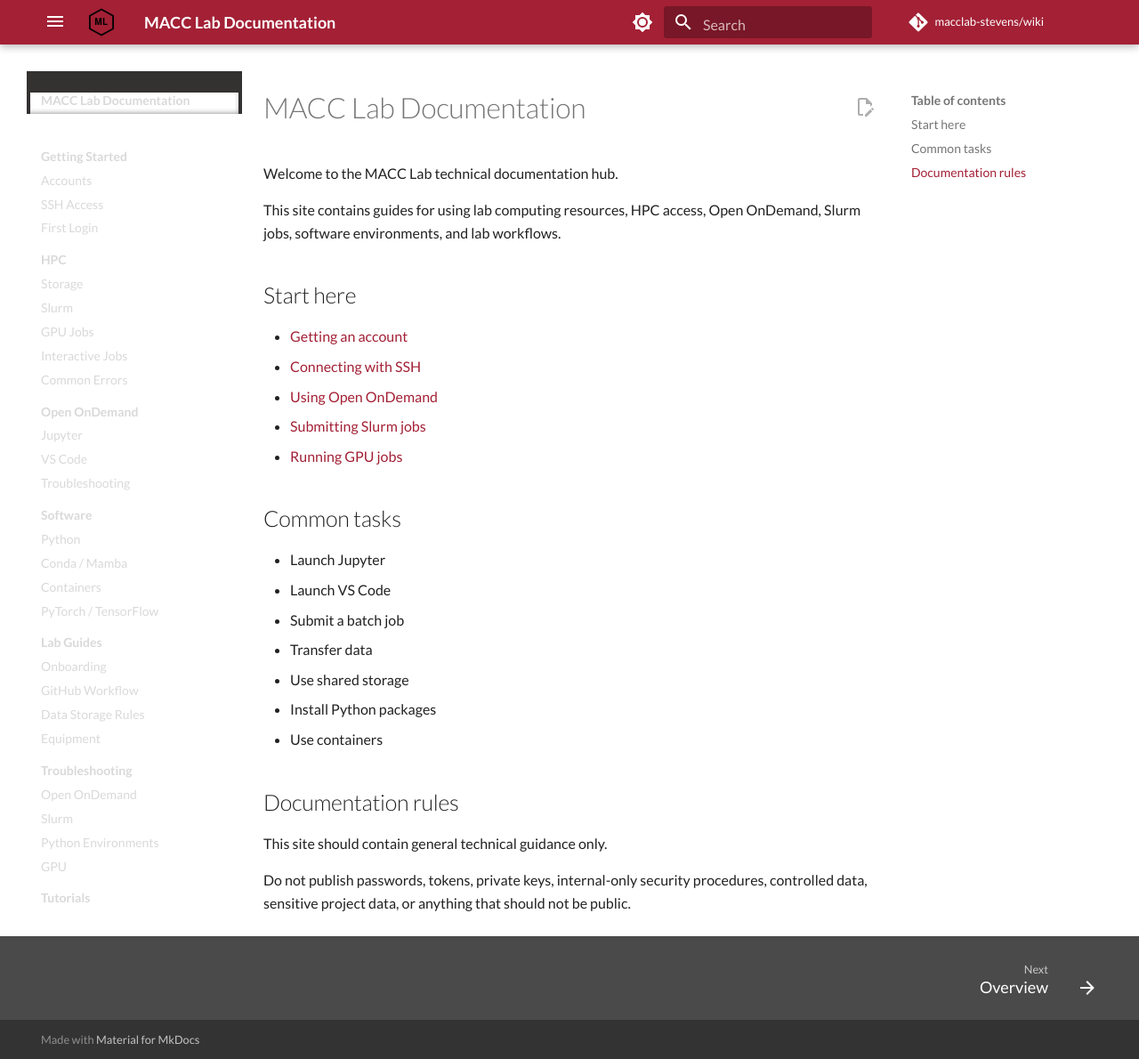
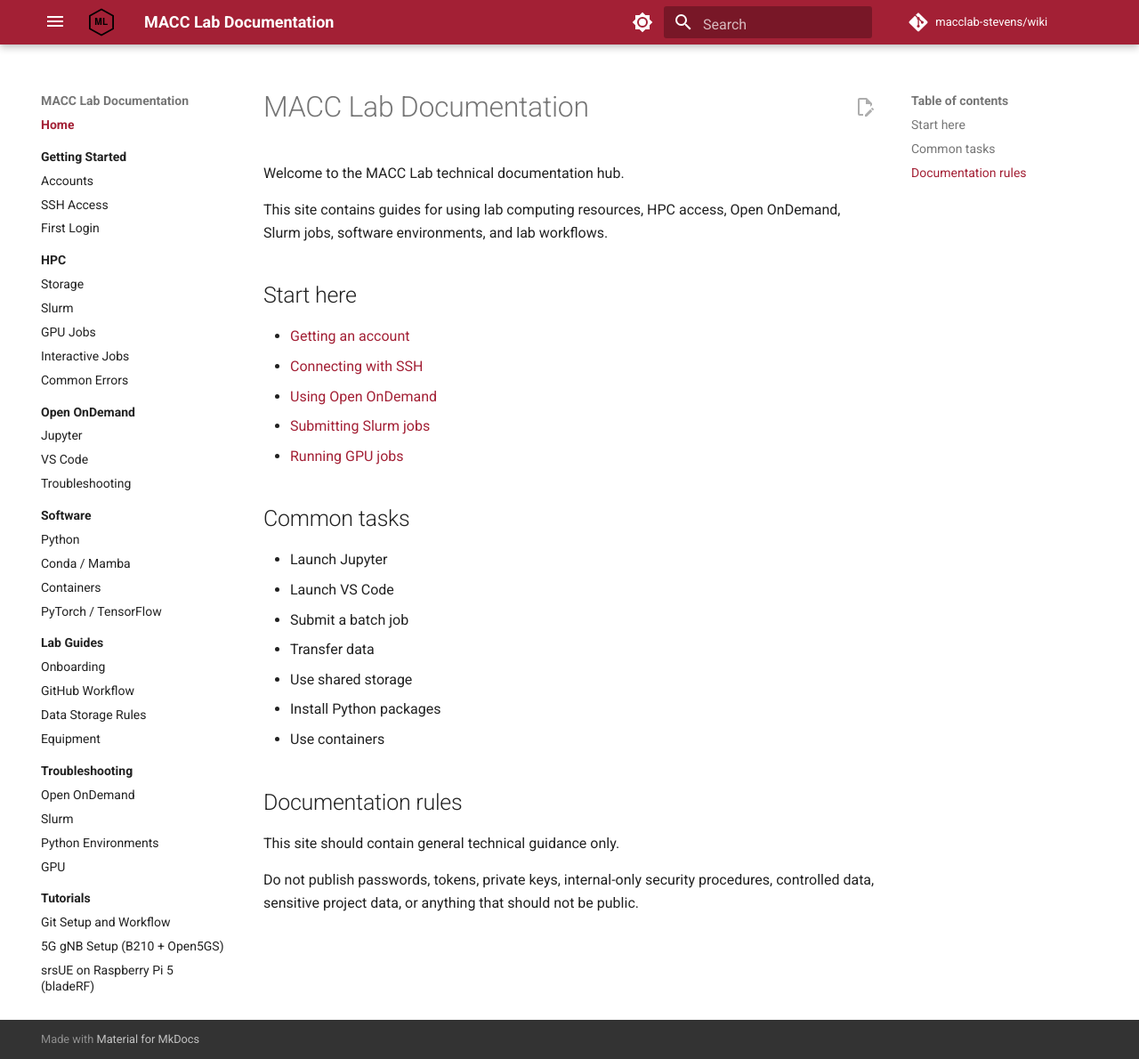
Before and after one commit to macclab-stevens/wiki, an MkDocs documentation site: the page built from docs/index.md, in a window 1280 px wide and 1190 px high. Shown: the whole window at 89% size. Built offline with MkDocs 1.6.1 and Material for MkDocs 9.7.7, drawn with Linux system fonts in a browser that asks for light colours; comment, search, counter and statistics services are not loaded.

Commit message:
Revert "docs: apply RTD-inspired dark sidebar and breadcrumb theme"
This reverts commit 7d6f6ecd16953119777744863c6681eb00677766.

```diff
--- a/docs/stylesheets/extra.css
+++ b/docs/stylesheets/extra.css
@@ -131,26 +131,3 @@
 .md-typeset details.tip > summary::before {
   background-color: var(--md-accent-fg-color);
 }
-
-/* ---------- RTD-style dark sidebar (light mode only) ---------- */
-[data-md-color-scheme="default"] .md-sidebar--primary {
-  background-color: #343131;
-}
-
-[data-md-color-scheme="default"] .md-sidebar--primary .md-nav__title,
-[data-md-color-scheme="default"] .md-sidebar--primary .md-nav__link {
-  color: #d9d9d9;
-}
-
-[data-md-color-scheme="default"] .md-sidebar--primary .md-nav__link:hover {
-  color: #ffffff;
-}
-
-[data-md-color-scheme="default"] .md-sidebar--primary .md-nav__item--active > .md-nav__link {
-  color: #ffffff;
-  font-weight: 600;
-}
-
-[data-md-color-scheme="default"] .md-sidebar--primary .md-sidebar__scrollwrap {
-  scrollbar-color: #555 #343131;
-}
--- a/mkdocs.yml
+++ b/mkdocs.yml
@@ -28,16 +28,11 @@ theme:
       toggle:
         icon: material/brightness-4
         name: Switch to light mode
-  font:
-    text: Lato
-    code: Source Code Pro
   features:
     - navigation.sections
     - navigation.top
     - navigation.indexes
     - navigation.instant
-    - navigation.breadcrumbs
-    - navigation.footer
     - search.suggest
     - search.highlight
     - content.code.copy
```
